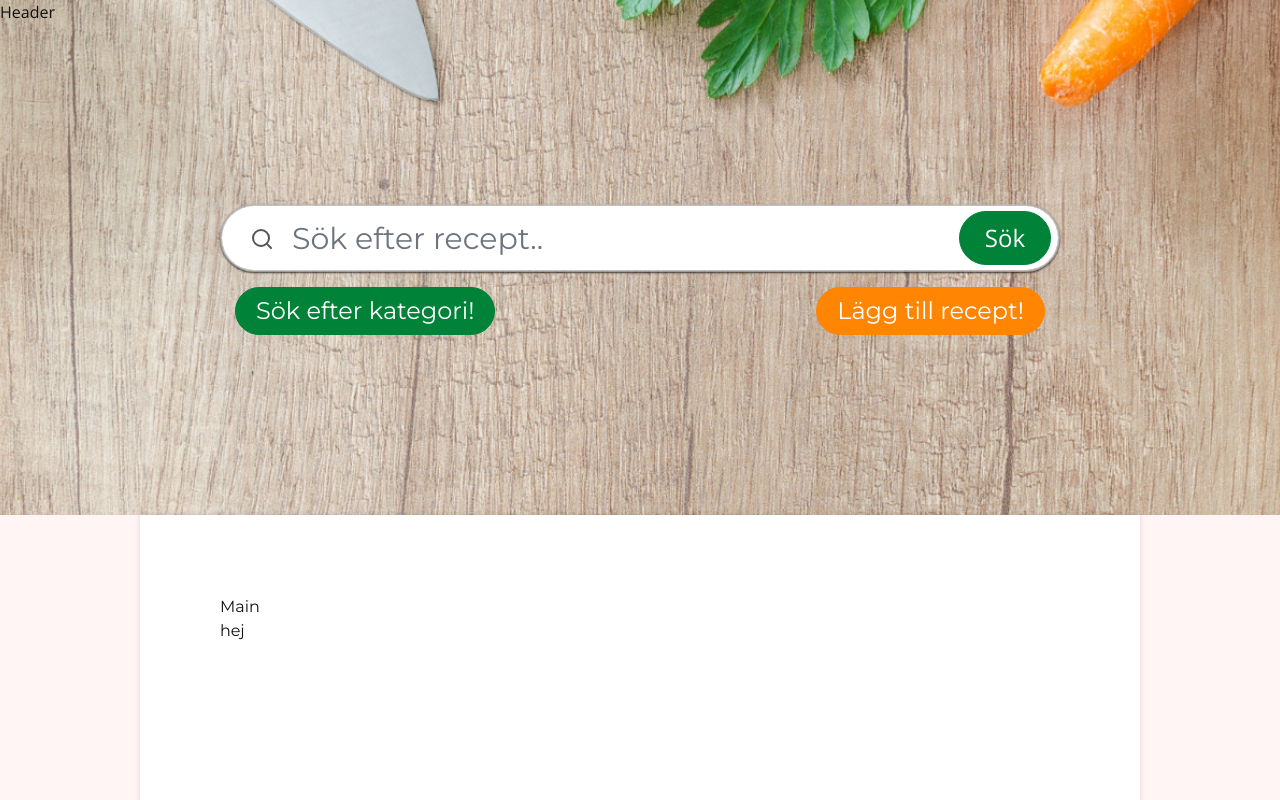
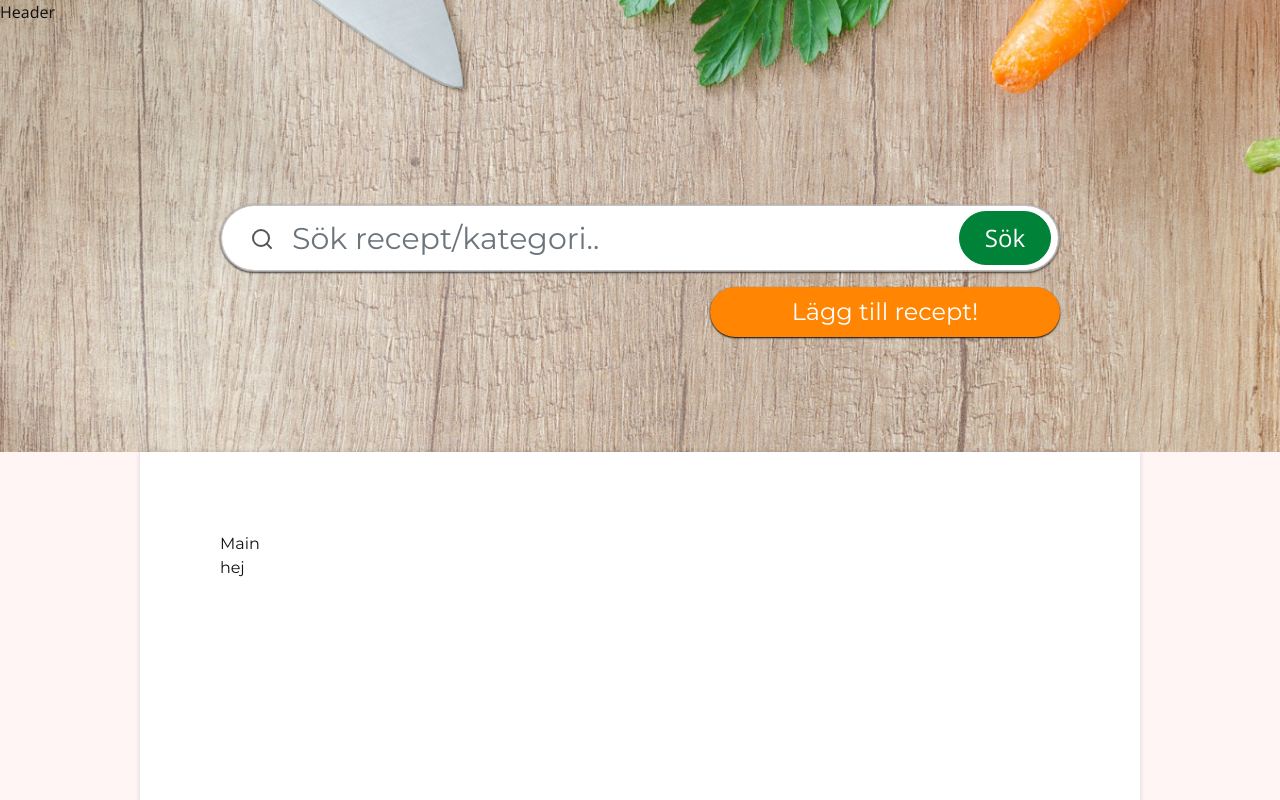
Before and after one commit to teeboteebo/yaddie-web, a React (Create React App) app: page / in a window 1280 px wide. Shown: the top 800 px of the page. Built offline with nearby package versions, Linux system fonts and the light colour scheme.

Commit message:
styling input and button
input font changed, button changed so it has a box shadow.

```diff
--- a/src/components/SearchSection/index.js
+++ b/src/components/SearchSection/index.js
@@ -85,7 +85,7 @@ class SearchSection extends React.Component {
             className="search-bar"
             type="text"
             name="search"
-            placeholder="Sök efter recept.."
+            placeholder="Sök recept/kategori.."
             onChange={this.searchHandler}
             value={this.state.searchInput}
             onKeyDown = {this.onKeyDown}
@@ -164,17 +164,11 @@ class SearchSection extends React.Component {
             Sök
           </Link>
         </Col>
-        <Link
-          to="/till-receptvyn"
-          type="btn"
-          className="btn btn-success search-by-category text-white"
-        >
-          Sök efter kategori!
-        </Link>
+
         <Link
           to="/nytt-recept"
           type="btn"
-          className="btn btn-primary add-recipes text-white float-right"
+          className="btn btn-primary col-12 col-md-5 add-recipes text-white float-right"
         >
           Lägg till recept!
         </Link>
--- a/src/components/SearchSection/style.scss
+++ b/src/components/SearchSection/style.scss
@@ -40,7 +40,7 @@
       height: 40px;
       font-family: $big-text;
       padding-left: 50px;
-      font-size: 18px;
+      font-size: 16px;
       width: 100%;
       @include media-breakpoint-up(md) {
         height: 68px;
@@ -129,7 +129,12 @@
     font-family: $big-text;
     font-size: 24px;
     padding: 5px 20px;
-    margin-right: 15px;
+    border: 2px solid rgba(255, 133, 3, 0.699);
+    box-shadow: 0 1px 2px rgba(0, 0, 0, 1.7);
+    @include media-breakpoint-down(sm){
+      font-size:16px;
+
+    }
   }
   .search-by-category {
     margin-top: 15px;
```
